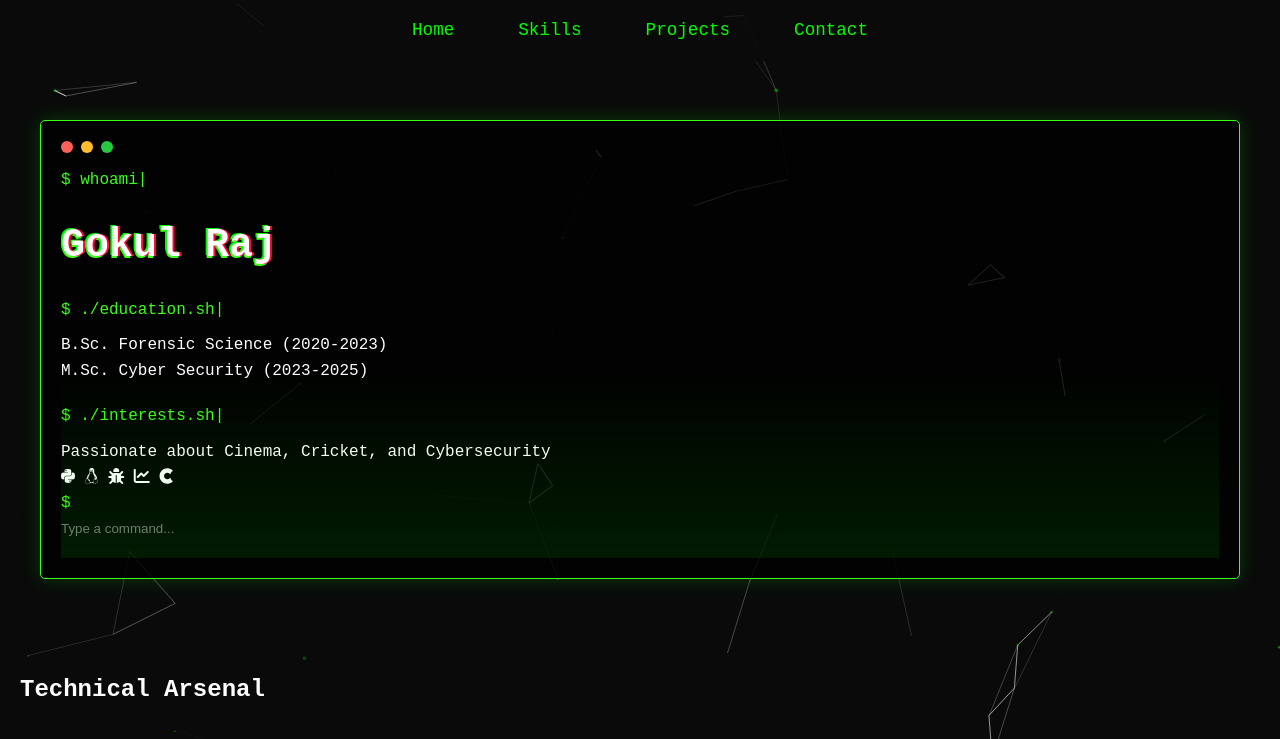
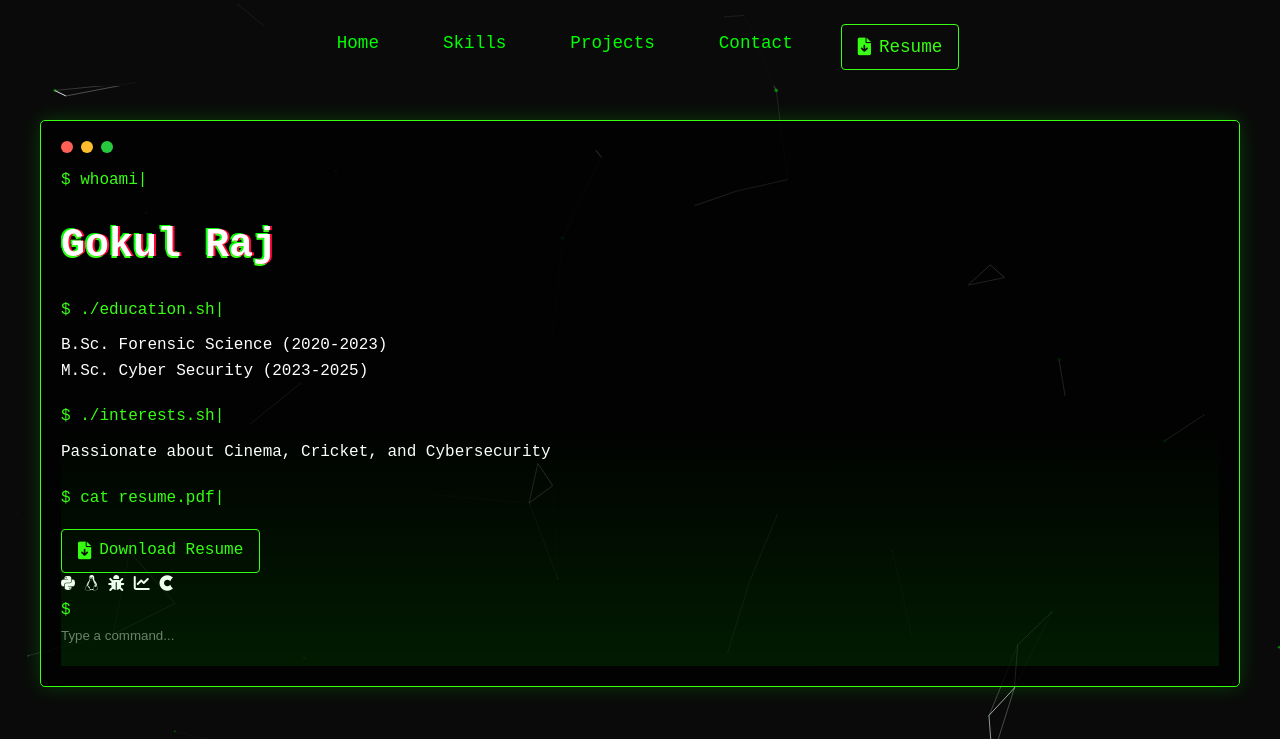
Before and after one commit to gokulrajs098/portfolio, a plain HTML site: page index.html in a window 1280 px wide. Shown: the top 739 px of the page. Drawn offline with nearby package versions, Linux system fonts and the light colour scheme.

Commit message:
Update portfolio with resume download feature and enhanced UI elements

```diff
--- a/index.html
+++ b/index.html
@@ -19,6 +19,7 @@
                 <li><a href="#skills">Skills</a></li>
                 <li><a href="#projects">Projects</a></li>
                 <li><a href="#contact">Contact</a></li>
+                <li><a href="gokul.pdf" download class="resume-link"><i class="fas fa-file-download"></i> Resume</a></li>
             </ul>
         </nav>
     </header>
@@ -39,6 +40,8 @@
                         <p>B.Sc. Forensic Science (2020-2023)<br>M.Sc. Cyber Security (2023-2025)</p>
                         <span class="line" style="margin-top: 20px;">$ ./interests.sh</span>
                         <p>Passionate about Cinema, Cricket, and Cybersecurity</p>
+                        <span class="line" style="margin-top: 20px;">$ cat resume.pdf</span>
+                        <p><a href="gokul.pdf" download class="resume-link"><i class="fas fa-file-download"></i> Download Resume</a></p>
                     </div>
                     <div class="tech-icons">
                         <i class="fab fa-python" title="Python"></i>
--- a/styles.css
+++ b/styles.css
@@ -139,6 +139,31 @@ nav a {
 nav a:hover {
     color: var(--accent-color);
     text-shadow: 0 0 10px var(--accent-color);
+}
+
+/* Resume Link */
+.resume-link {
+    display: inline-flex;
+    align-items: center;
+    gap: 0.5rem;
+    color: var(--terminal-green);
+    text-decoration: none;
+    padding: 0.5rem 1rem;
+    border: 1px solid var(--terminal-green);
+    border-radius: 4px;
+    transition: all 0.3s ease;
+    margin-top: 0.5rem;
+}
+
+.resume-link:hover {
+    background: var(--terminal-green);
+    color: var(--dark-bg);
+    box-shadow: 0 0 15px var(--terminal-green);
+    transform: translateY(-2px);
+}
+
+.resume-link i {
+    font-size: 1.1rem;
 }
 
 /* Terminal Effect */
```
Also changed, not shown: 3 other files.
